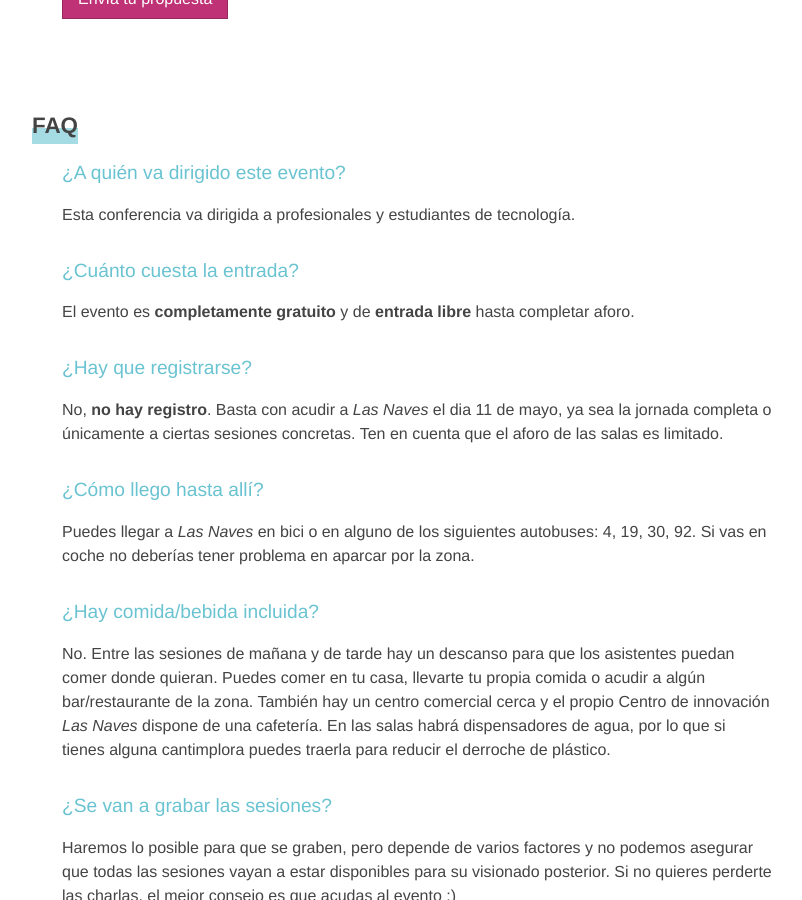
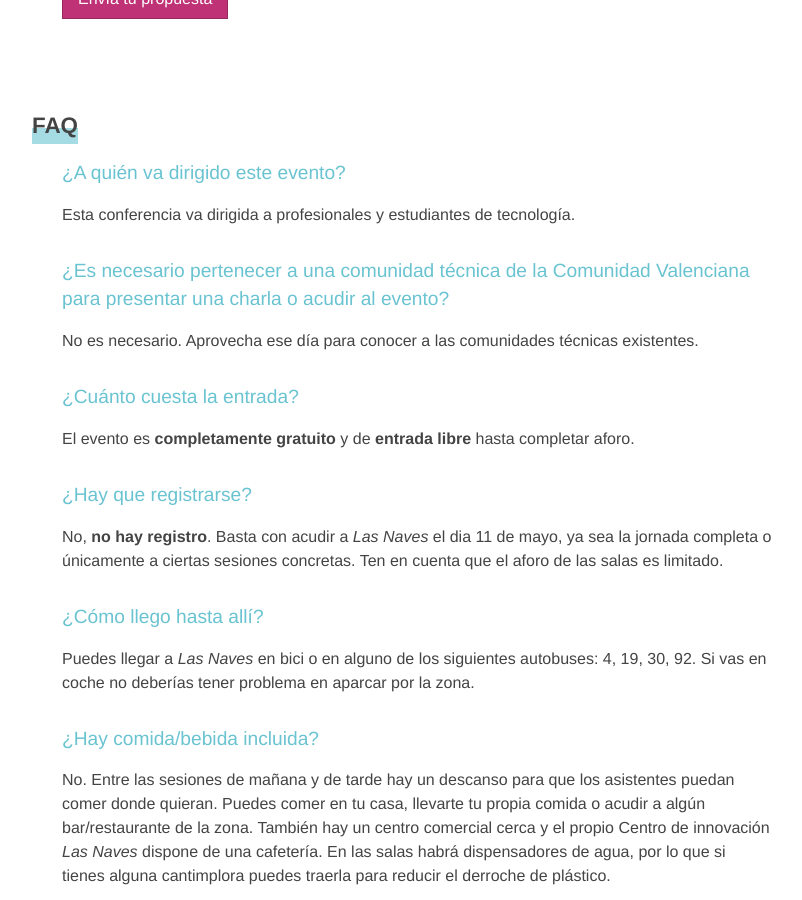
Before and after one commit to VLCTechHub/VLCTechFest2019, a Jekyll site: the page built from es/index.html, in a window 1280 px wide and 900 px high, scrolled down 1215 px. Shown: the whole window, without its empty margins (238-1040 px from the left). Built offline with Jekyll 4.4.1, drawn with Linux system fonts in a browser that asks for light colours.

Commit message:
Additional frequently asked question

```diff
--- a/_data/faq.yaml
+++ b/_data/faq.yaml
@@ -1,6 +1,9 @@
 es:
   - question: ¿A quién va dirigido este evento?
     answer: Esta conferencia va dirigida a profesionales y estudiantes de tecnología.
+
+  - question: ¿Es necesario pertenecer a una comunidad técnica de la Comunidad Valenciana para presentar una charla o acudir al evento?
+    answer: No es necesario. Aprovecha ese día para conocer a las comunidades técnicas existentes.
 
   - question: ¿Cuánto cuesta la entrada?
     answer: El evento es **completamente gratuito** y de **entrada libre** hasta completar aforo.
@@ -21,6 +24,9 @@ en:
   - question: Who is this event for?
     answer: This conference is aimed to professional and technology students.
 
+  - question: Must I be a member of a technological community of the Valencian Community to submit a talk or attend the event?
+    answer: No, it's not a must. Use that day to meet the existing technological communities.
+
   - question: How much conference tickets cost?
     answer: The event is **completely free** and the **entry is free** until seating capacity is reached.
 
@@ -40,6 +46,9 @@ ca:
   - question: A qui va dirigit aquest esdeveniment?
     answer: Aquesta conferència va dirigida a professionals i estudiants de tecnologia.
 
+  - question: És necessari pertànyer a una comunitat tècnica de la Comunitat Valenciana per a presentar una xarrada o assistir a l'esdeveniment?
+  - answer: No és necessari. Aprofita eixe dia per a conèixer a les comunitats tècniques existents.
+
   - question: Quant costa l'entrada?
     answer: L'esdeveniment és **completament gratuït** i d'**entrada lliure** fins a completar aforament.
 
```
